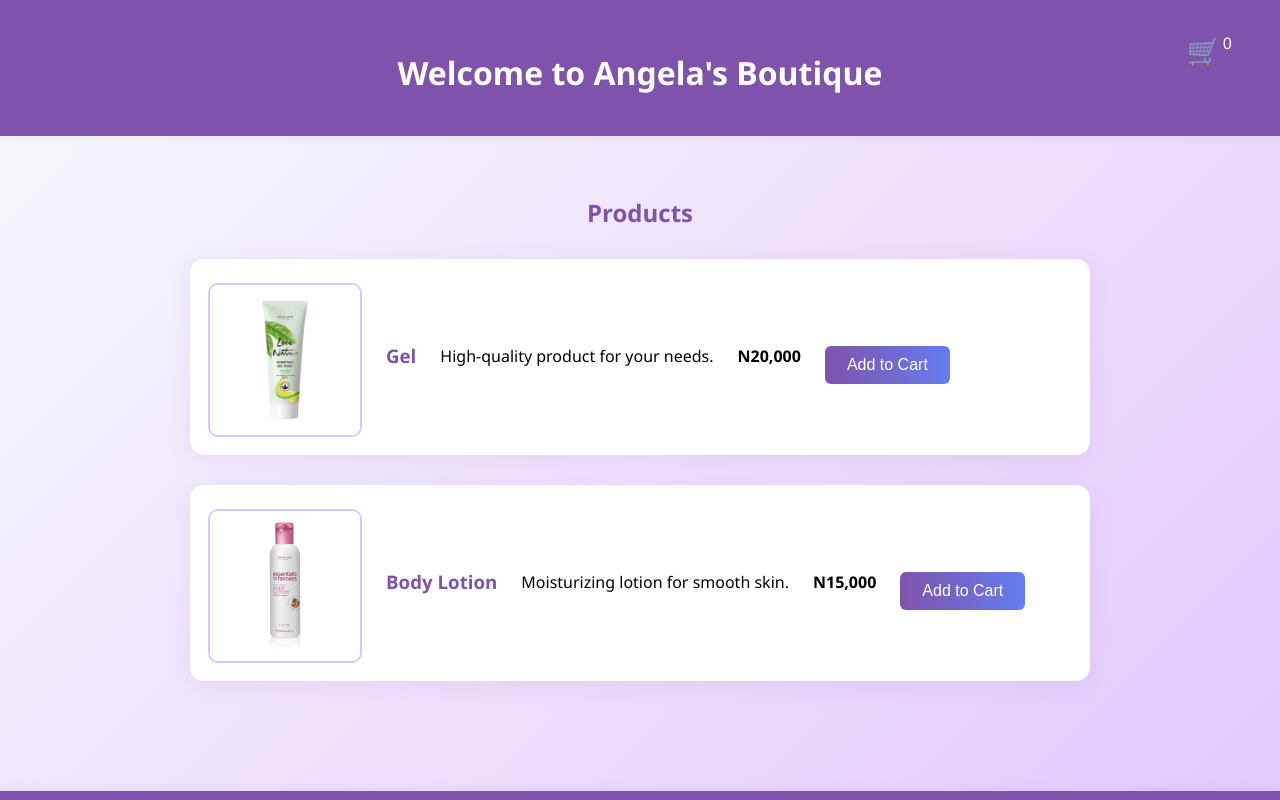
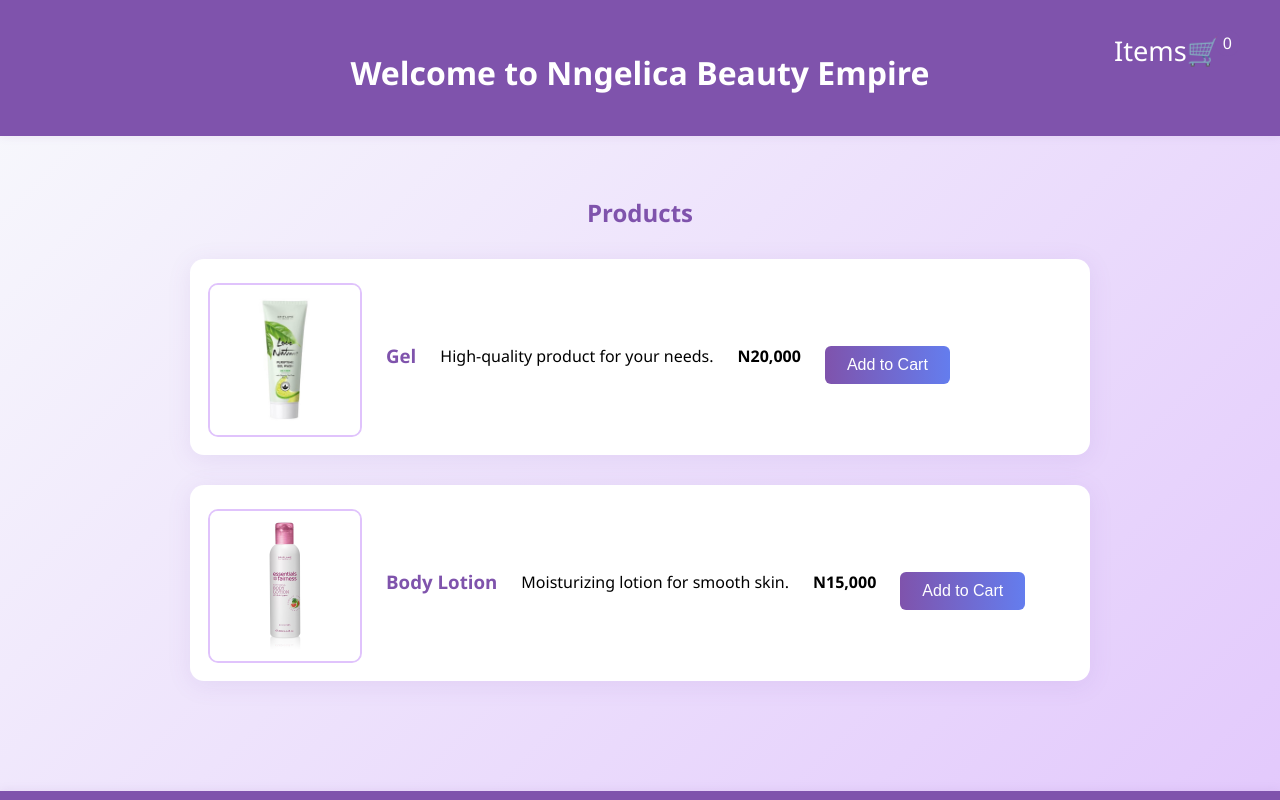
Before and after one commit to ogba07/Angela, a plain HTML site: page index.html in a window 1280 px wide. Shown: the top 800 px of the page. Drawn offline with Linux system fonts and the light colour scheme.

Commit message:
Update index.html

```diff
--- a/index.html
+++ b/index.html
@@ -3,7 +3,7 @@
 <head>
     <meta charset="UTF-8">
     <meta name="viewport" content="width=device-width, initial-scale=1.0">
-    <title>Angela's Boutique</title>
+    <title>Nngelica Beauty Empire</title>
     <style>
         body {
             margin: 0;
@@ -219,9 +219,9 @@
 </head>
 <body>
     <header>
-        <h1>Welcome to Angela's Boutique</h1>
+        <h1>Welcome to Nngelica Beauty Empire</h1>
         <div id="cartIcon">
-            <span style="font-size:1.7em;">🛒</span>
+            <span style="font-size:1.7em;">Items🛒</span>
             <span id="cartCount">0</span>
         </div>
     </header>
```
